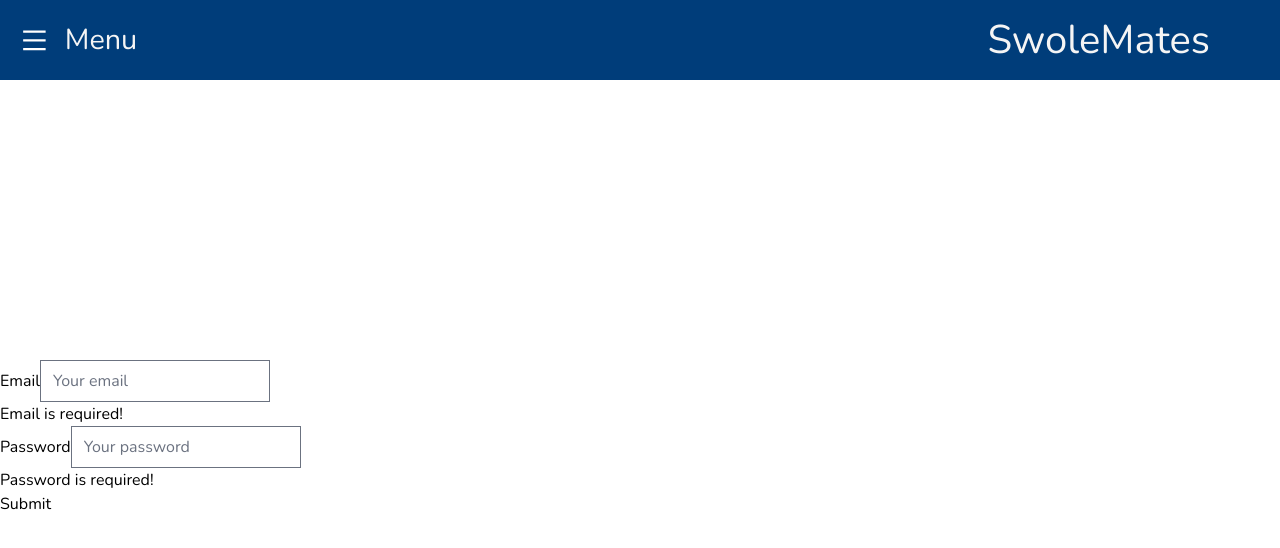
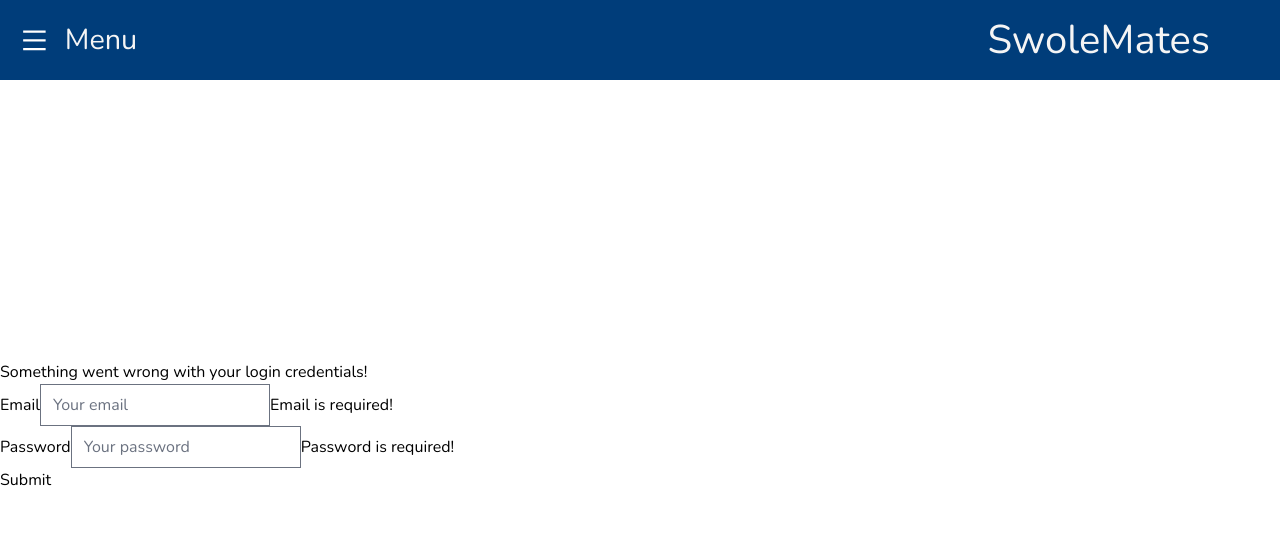
Before and after one commit to jonteal/SwoleMates, a React (Create React App) app in the folder client/: page /login in a window 1280 px wide. Shown: the top 548 px of the page. Built offline with nearby package versions, Linux system fonts and the light colour scheme.

Commit message:
changed out to generic tags

```diff
--- a/client/src/components/LoginForm/LoginForm.js
+++ b/client/src/components/LoginForm/LoginForm.js
@@ -1,6 +1,5 @@
 import React, {useState, useEffect } from "react";
 import "./LoginForm.css";
-import { Form, Button, Alert } from 'react-bootstrap';
 
 import { useMutation } from '@apollo/client';
 import { LOGIN_USER } from '../../utils/mutations';
@@ -51,13 +50,13 @@ const LoginForm = () => {
 
 return (
     <>
-        <Form noValidate validated={validated} onSubmit={handleFormSubmit}>
-            <Alert dismissible onClose={() => setShowAlert(false)} show={showAlert} variant='danger'>
+        <form noValidate validated={validated} onSubmit={handleFormSubmit}>
+            <alert dismissible onClose={() => setShowAlert(false)} show={showAlert} variant='danger'>
             Something went wrong with your login credentials!
-            </Alert>
-            <Form.Group>
-            <Form.Label htmlFor='email'>Email</Form.Label>
-            <Form.Control
+            </alert>
+            <div>
+            <label htmlFor='email'>Email</label>
+            <input
                 type='text'
                 placeholder='Your email'
                 name='email'
@@ -65,12 +64,12 @@ return (
                 value={userFormData.email}
                 required
             />
-            <Form.Control.Feedback type='invalid'>Email is required!</Form.Control.Feedback>
-            </Form.Group>
+            <label type='invalid'>Email is required!</label>
+            </div>
 
-            <Form.Group>
-            <Form.Label htmlFor='password'>Password</Form.Label>
-            <Form.Control
+            <div>
+            <label htmlFor='password'>Password</label>
+            <input
                 type='password'
                 placeholder='Your password'
                 name='password'
@@ -78,15 +77,15 @@ return (
                 value={userFormData.password}
                 required
             />
-            <Form.Control.Feedback type='invalid'>Password is required!</Form.Control.Feedback>
-            </Form.Group>
-            <Button
+            <label type='invalid'>Password is required!</label>
+            </div>
+            <button
                 disabled={!(userFormData.email && userFormData.password)}
                 type='submit'
                 variant='success'>
                 Submit
-            </Button>
-        </Form>
+            </button>
+        </form>
     </>
 );
 };
```
